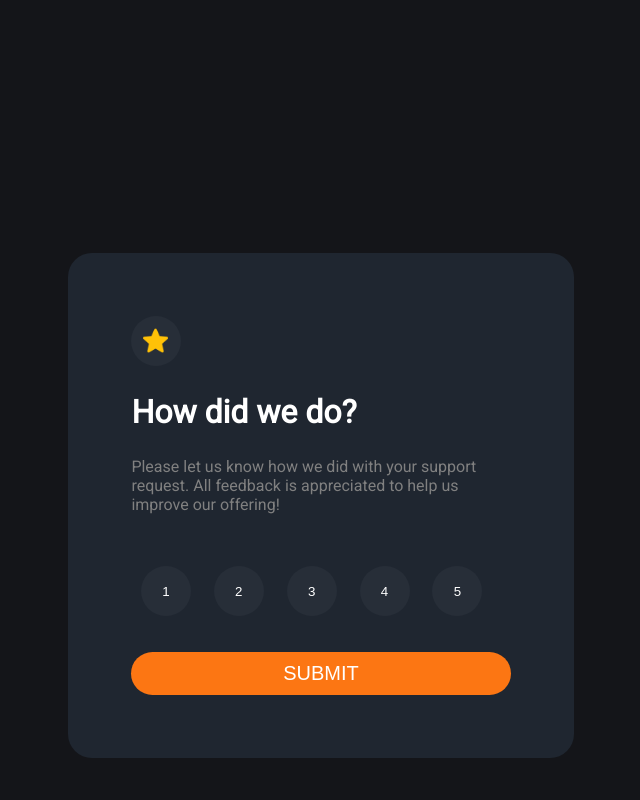
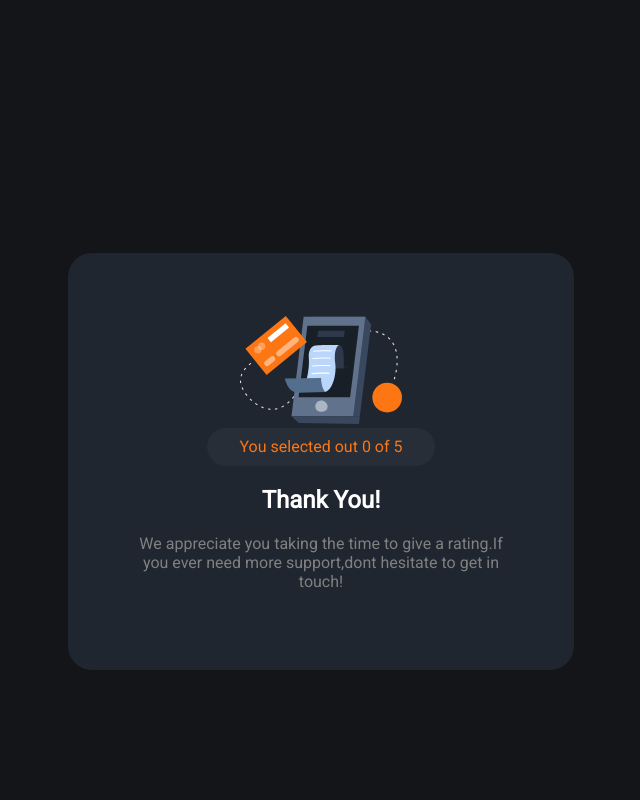
Before and after one commit to sree-shp/interactive-rating-component, a plain HTML site: page index.html in a window 1280 px wide. Both pictures are taken after a click on the button "SUBMIT". Shown: the top 800 px of the page, without its empty margins (319-959 px from the left). Drawn offline with nearby package versions, Linux system fonts and the light colour scheme.

Commit message:
show thank you page on clicking submit

```diff
--- a/index.html
+++ b/index.html
@@ -14,7 +14,7 @@
     />
   </head>
   <body>
-    <div class="rating-card">
+    <div class="card" id="rating-card">
       <div class="star">
         <img src="images\star.png" class="star-image" alt="" />
       </div>
@@ -24,14 +24,27 @@
         appreciated to help us improve our offering!
       </p>
       <div class="star-rating">
-        <button class="star-button">1</button>
-        <button class="star-button">2</button>
-        <button class="star-button">3</button>
-        <button class="star-button">4</button>
-        <button class="star-button">5</button>
+        <button class="star-button" value="1">1</button>
+        <button class="star-button" value="2">2</button>
+        <button class="star-button" value="3">3</button>
+        <button class="star-button" value="4">4</button>
+        <button class="star-button" value="5">5</button>
       </div>
       <button type="submit" class="submit">SUBMIT</button>
     </div>
+    <div class="card hidden" id="thank-you-card">
+      <img src="images/illustration-thank-you.svg" alt="" />
+      <p class="selected-rating">
+        You selected out <span class="selected-rating-number"></span> of 5
+      </p>
+      <h2>Thank You!</h2>
+      <p class="card-description">
+        We appreciate you taking the time to give a rating.If you ever need more
+        support,dont hesitate to get in touch!
+      </p>
+    </div>
+    <script src="https://ajax.googleapis.com/ajax/libs/jquery/3.6.1/jquery.min.js"></script>
+    <script src="index.js"></script>
   </body>
 </html>
 -
--- a/index.js
+++ b/index.js
@@ -0,0 +1,15 @@
+var rating = 0;
+
+$(".star-button").click(function () {
+  if ($(".star-button").hasClass("star-button-selected") === true) {
+    $(".star-button").removeClass("star-button-selected");
+  }
+  $(this).toggleClass("star-button-selected");
+  rating = $(this).val();
+});
+
+$(".submit").click(function () {
+  $(".selected-rating-number").append(rating);
+  $("#rating-card").addClass("hidden");
+  $("#thank-you-card").removeClass("hidden");
+});
--- a/style.css
+++ b/style.css
@@ -4,13 +4,16 @@ body{
     font-family: 'Roboto', sans-serif;
 }
 
-.rating-card{
+.card{
     background-color: #1f2630;
     margin: 20% 30%;
     padding: 5%;
     border-radius: 1.5rem;
 }
 
+#thank-you-card{
+    text-align: center;
+}
 .star{
     width: 50px;
     height: 50px;
@@ -34,6 +37,10 @@ body{
     background-color: #272e38;
     margin: 2.5%;
     color: white;
+}
+
+.star-button-selected{
+    background-color: grey;
 }
 
 .star-button:hover{
@@ -72,3 +79,16 @@ body{
     background: #ffffff;
     text-decoration: none;
 }
+
+.selected-rating{
+    background-color: #272e38;
+    border-radius: 2rem;
+    color:#fc7613;
+    margin: 0% 20%;
+    /* width: 70%; */
+    padding: 2.5%;
+}
+
+.hidden{
+    display: none;
+}
```
